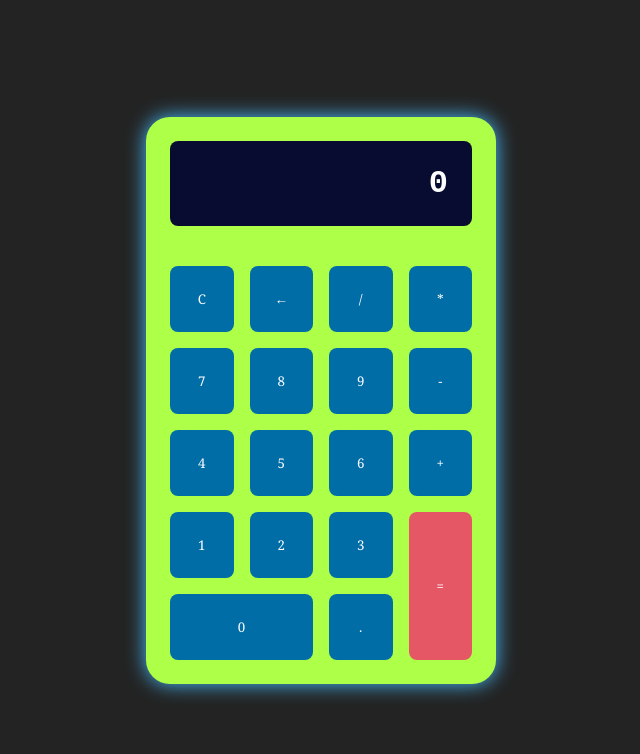
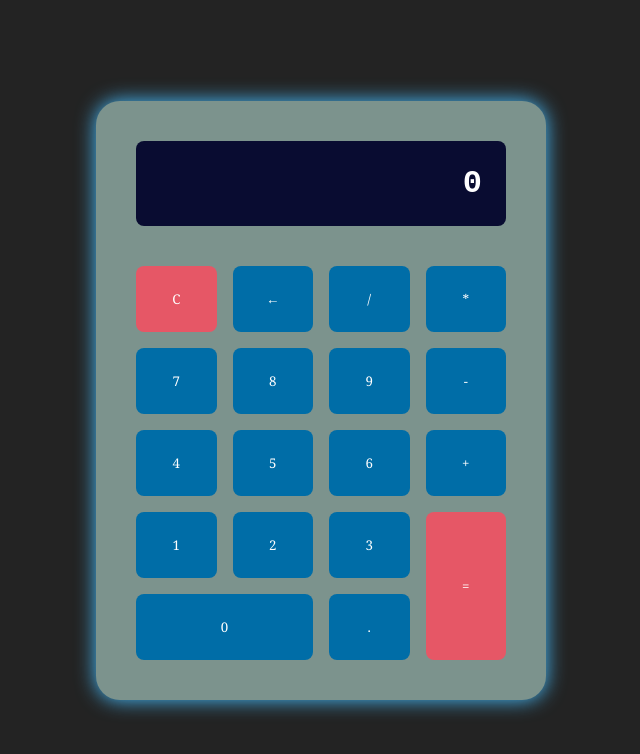
Before and after one commit to EmpGabriel/Ejercicios1JS, a plain HTML site: page calculadora/index.html in a window 1280 px wide. Shown: the whole page, without its empty margins (319-959 px from the left). Drawn offline with Linux system fonts and the light colour scheme.

Commit message:
calculadora
ligeros cambios.

```diff
--- a/calculadora/stylos.css
+++ b/calculadora/stylos.css
@@ -13,11 +13,11 @@ body {
 }
 
 .calculadora {
-    background-color: #adff48;
+    background-color: #7c938d;
     color: white;
-    width: 350px;
+    width: 450px;
     max-width: 100%;
-    padding: 1.5rem;
+    padding: 2.5rem;
     border-radius: 1.5rem;
     display: grid;
     grid-template-columns: repeat(4, 1fr);
@@ -47,10 +47,16 @@ body {
     align-items: center;
     border-radius: .5rem;
     cursor: pointer;
+    transition: background-color 0.3s, transform 0.1s;
 }
 
 .btn:hover {
     background-color: #004f78;
+}
+
+.btn:active {
+    background-color: #004d7a;
+    transform: scale(0.95);
 }
 
 #cero {
@@ -65,3 +71,11 @@ body {
 #igual:hover {
     background-color: #e6394a;
 }
+
+#c {
+    background-color: #e65766;
+}
+
+#c:hover {
+    background-color: #e6394a;
+}
```
